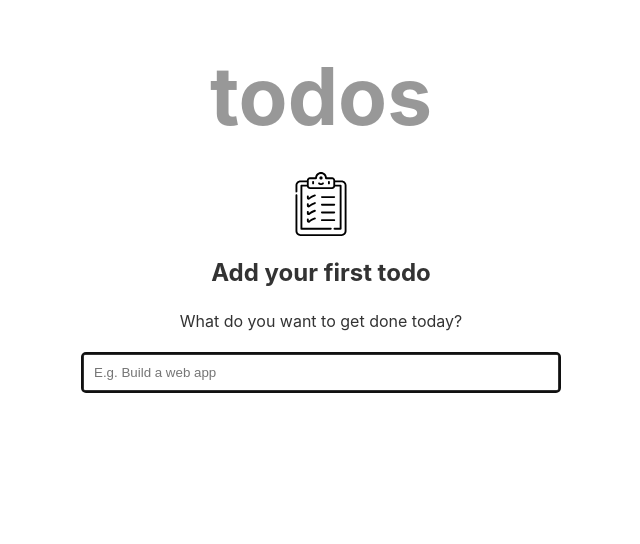
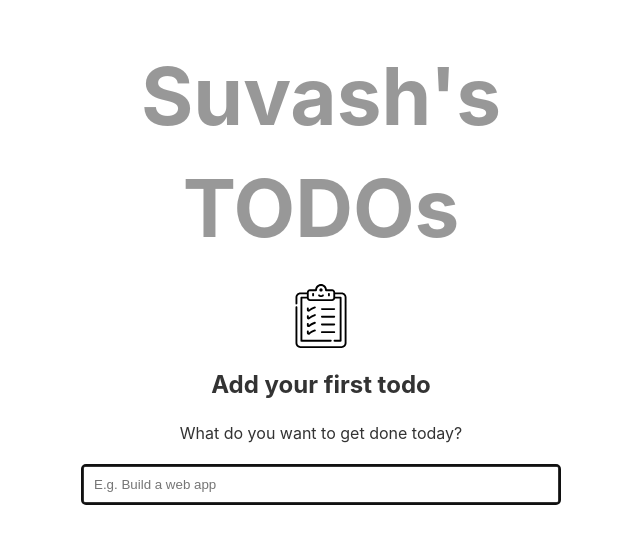
Before and after one commit to suvashsumon/Todo-Application-Js, a plain HTML site: page index.html in a window 1280 px wide. Shown: the whole page, without its empty margins (319-959 px from the left). Drawn offline with Linux system fonts and the light colour scheme.

Commit message:
Update index.html

```diff
--- a/index.html
+++ b/index.html
@@ -10,7 +10,7 @@
   <body>
     <main>
       <div class="container">
-        <h1 class="app-title">todos</h1>
+        <h1 class="app-title">Suvash's TODOs</h1>
         <ul class="todo-list js-todo-list"></ul>
         <!-- add the empty state here -->
         <div class="empty-state">
```
